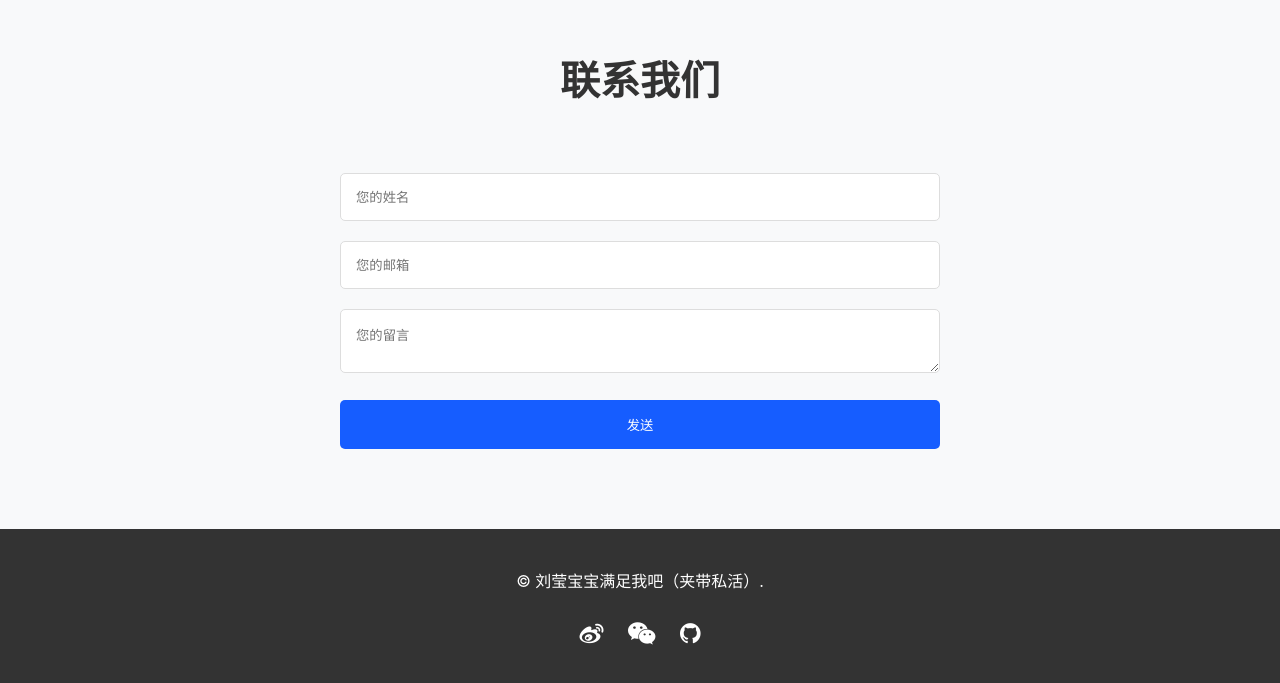
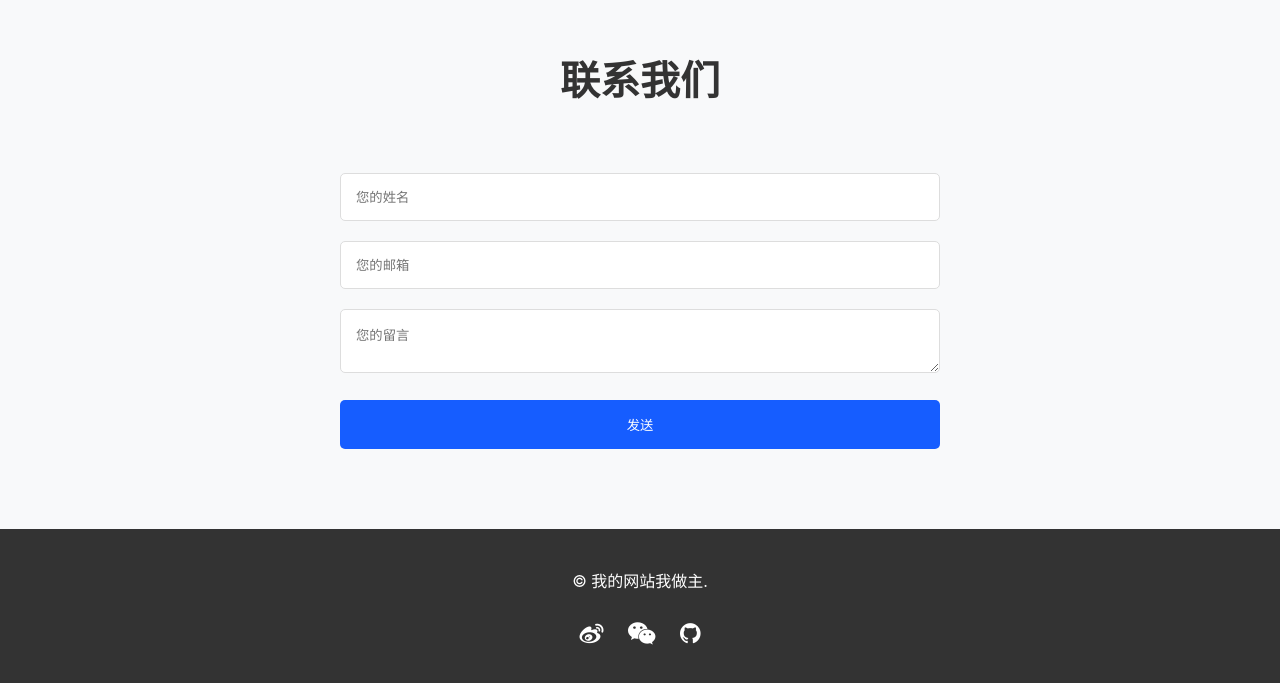
Before and after one commit to Adam-Lus/Adam.github.io, a plain HTML site: page index.html in a window 1280 px wide. Shown: the part 1158-1841 px from the top of the page. Drawn offline with Linux system fonts and the light colour scheme.

Commit message:
Update index.html

```diff
--- a/index.html
+++ b/index.html
@@ -105,7 +105,7 @@
 
   <footer>
     <div class="container">
-      <p>&copy; 刘莹宝宝满足我吧（夹带私活）.</p>
+      <p>&copy; 我的网站我做主.</p>
       <div class="social-links">
         <a href="#"><i class="fa fa-weibo"></i></a>
         <a href="#"><i class="fa fa-wechat"></i></a>
```
